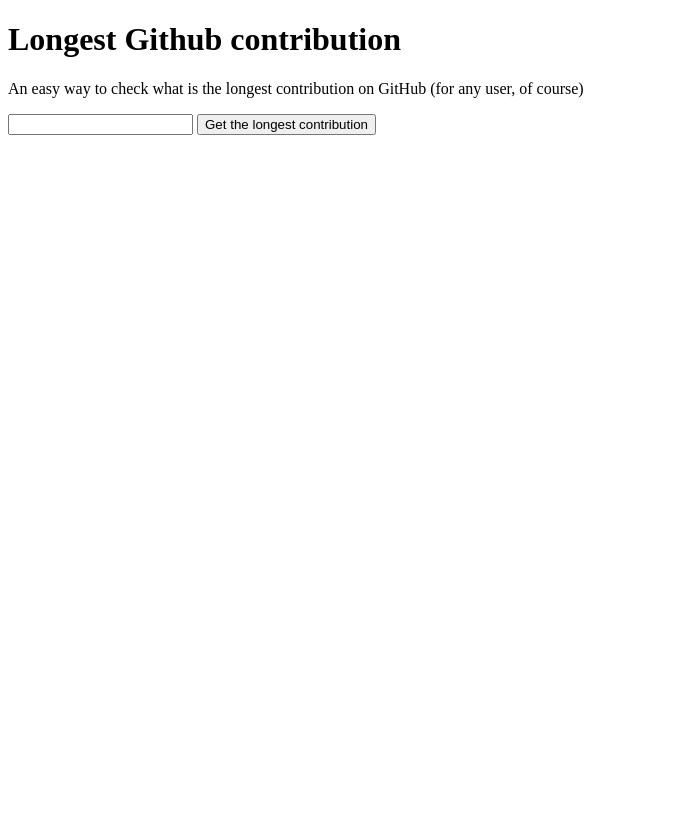
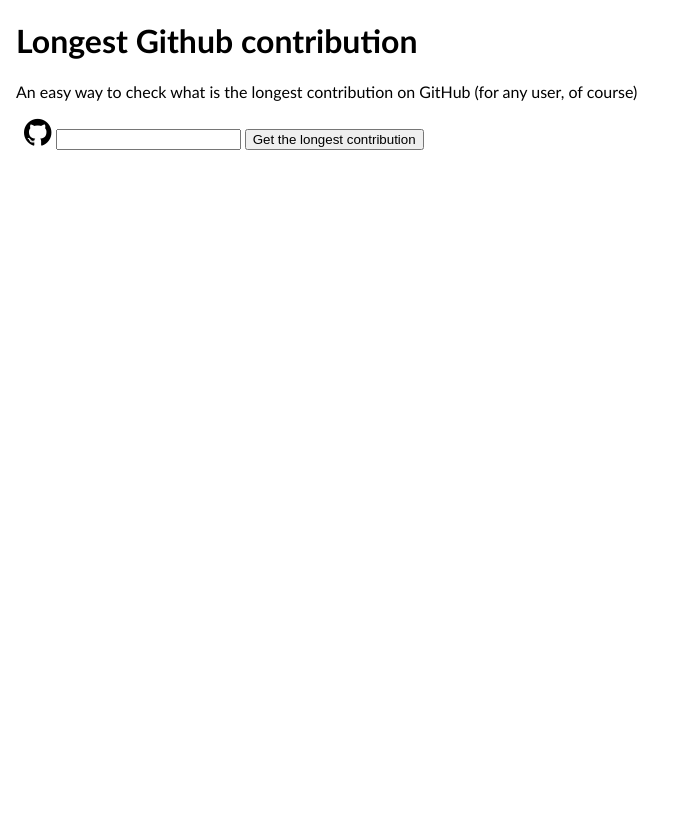
Before and after one commit to jersson/longest-github-contribution, a Flask app: page / in a window 1280 px wide. Shown: the whole page, without its empty margins (0-692 px from the left). Before the commit the page ends 135 px from the top, so only its background shows below. Run offline with Flask 2, Linux system fonts and the light colour scheme.

Commit message:
feat(web-version): add css support

```diff
--- a/templates/index.html
+++ b/templates/index.html
@@ -1,8 +1,29 @@
 <!DOCTYPE html>
 <html lang="en">
   <head>
+    <style>
+      html,
+      body {
+        height: 100%;
+        margin: 0;
+        margin-left: 0.5em;
+        padding: 0;
+        font-family: "Calibri", "Roboto", "sans-serif";
+      }
+      div {
+        margin-left: 0.5em;
+        margin-top: 0.5em;
+      }
+      ul {
+        padding-left: 0.5em;
+      }
+      i {
+        padding-left: 0em;
+      }
+    </style>
     <meta charset="UTF-8" />
     <meta name="viewport" content="width=device-width, initial-scale=1.0" />
+    <link rel="stylesheet" href="https://cdnjs.cloudflare.com/ajax/libs/font-awesome/4.7.0/css/font-awesome.min.css">
     <title>Longest GitHub contribution</title>
   </head>
   <body>
@@ -13,12 +34,12 @@
     </p>
 
     <div>
-      <input type="text" id="username" />
+      <i class="fa fa-github fa-2x"></i>&nbsp;<input type="text" id="username" />
       <button id="getLongestContribution" onclick="getLongestContribution()">
         Get the longest contribution
-      </button> <br/>
-      <div id="summary"></div>
+      </button>
     </div>
+    <div id="summary"></div>
     <script>
       async function getLongestContribution() {
         const username = document.getElementById("username").value;
@@ -30,12 +51,14 @@
           startLongestContribution = contributions[0];
           endLongestContribution = contributions[1];
 
-          let message = `- ${endLongestContribution[0] - startLongestContribution[0] + 1} days in a row!`;
-          message += `\n- start date ${startLongestContribution[1]} with ${startLongestContribution[2]} contributions`;
-          message += `\n- end date ${endLongestContribution[1]} with ${endLongestContribution[2]} contributions`;
+          let message = '<ul>';
+          message += `<li> ${endLongestContribution[0] - startLongestContribution[0] + 1} days in a row!</li>`;
+          message += `<li> start date ${startLongestContribution[1]} with ${startLongestContribution[2]} contributions</li>`;
+          message += `<li> end date ${endLongestContribution[1]} with ${endLongestContribution[2]} contributions</li>`;
+          message += '</ul>';
 
-          const summary = document.getElementById('summary');
-          summary.innerText = message;
+          const summary = document.getElementById("summary");
+          summary.innerHTML = message;
         } else {
           await response.json().catch(console.log);
         }
```
